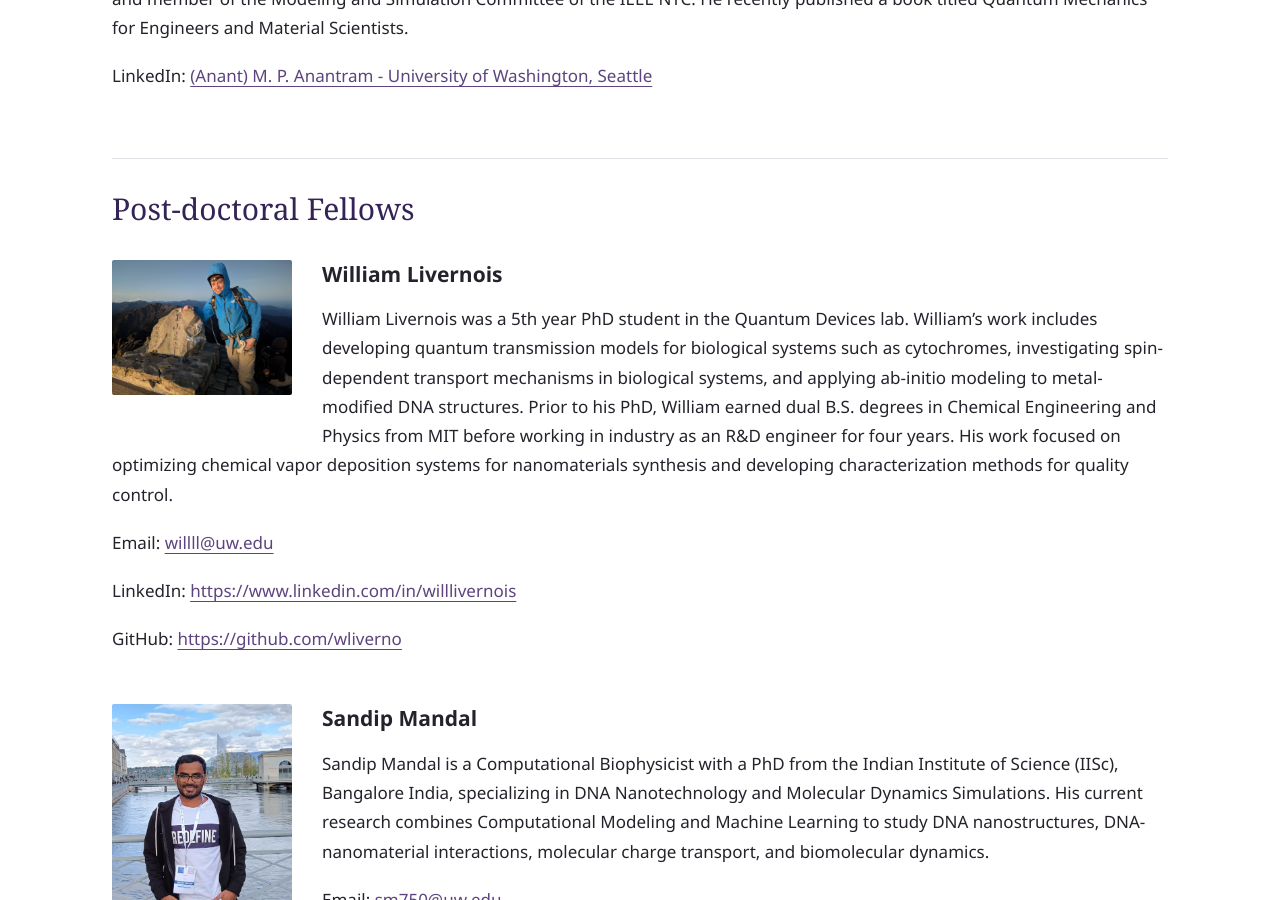
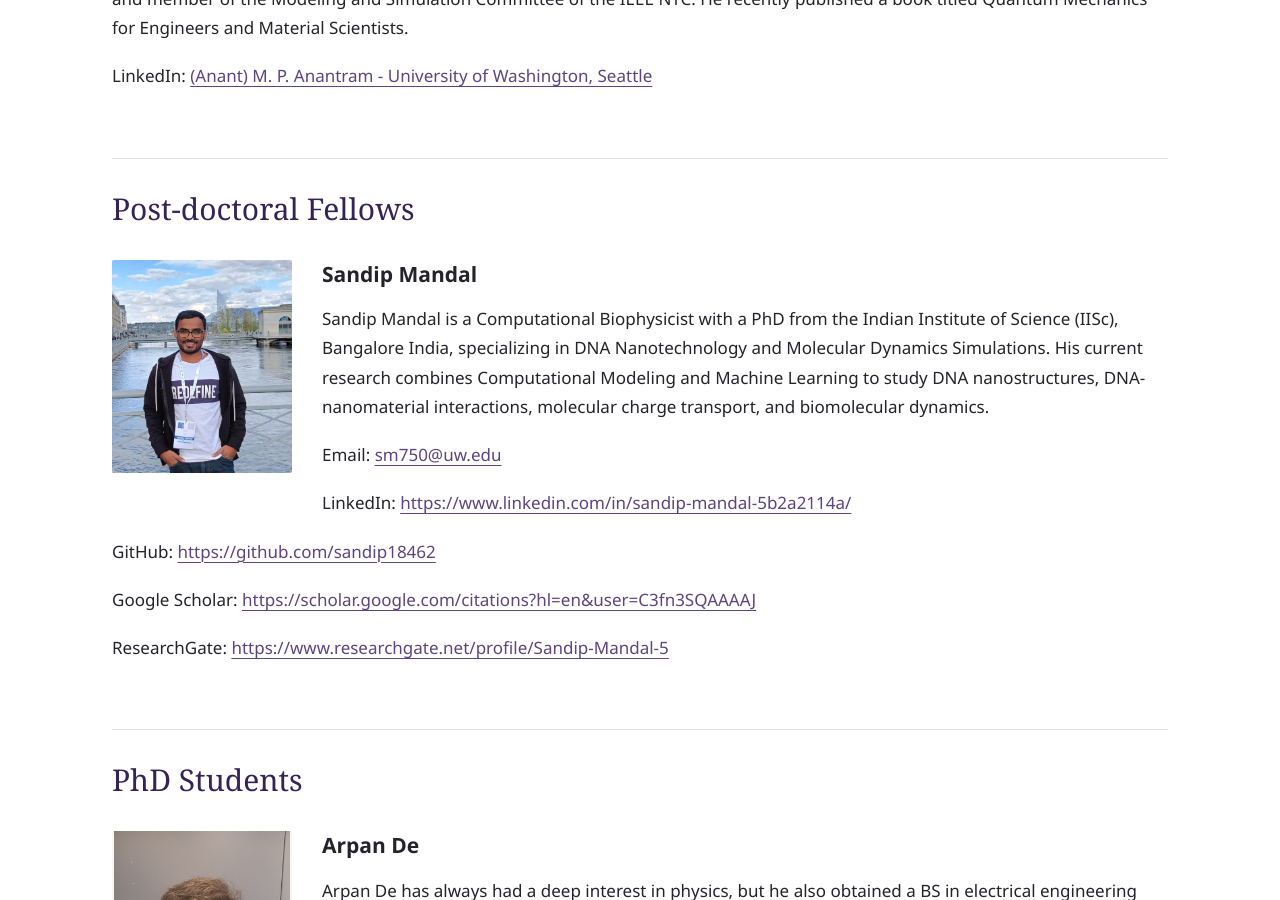
Before and after one commit to anantrammp/anantrammp.github.io, a Jekyll site: the page built from _pages/team.md, in a window 1280 px wide and 900 px high, scrolled down 1404 px. Built offline with Jekyll 4.4.1, drawn with Linux system fonts in a browser that asks for light colours.

Commit message:
Remove William Livernois from current team

```diff
--- a/_pages/team.md
+++ b/_pages/team.md
@@ -22,22 +22,6 @@ LinkedIn: [(Anant) M. P. Anantram - University of Washington, Seattle](https://w
 </section>
 
 ## Post-doctoral Fellows
-
-<section class="team-member" markdown="1">
-
-<figure class="portrait"><a href="/images/bfb60556-UW-Website-Theme-Update.jpg"><img src="/images/bfb60556-UW-Website-Theme-Update.jpg" alt="William Livernois" width="1920" height="1446" loading="lazy" decoding="async"></a></figure>
-
-### William Livernois
-
-William Livernois was a 5th year PhD student in the Quantum Devices lab. William’s work includes developing quantum transmission models for biological systems such as cytochromes, investigating spin-dependent transport mechanisms in biological systems, and applying ab-initio modeling to metal-modified DNA structures. Prior to his PhD, William earned dual B.S. degrees in Chemical Engineering and Physics from MIT before working in industry as an R&D engineer for four years. His work focused on optimizing chemical vapor deposition systems for nanomaterials synthesis and developing characterization methods for quality control.
-
-Email: [willll@uw.edu](mailto:willll@uw.edu)
-
-LinkedIn: <https://www.linkedin.com/in/willlivernois>
-
-GitHub: <https://github.com/wliverno>
-
-</section>
 
 <section class="team-member" markdown="1">
 
```
